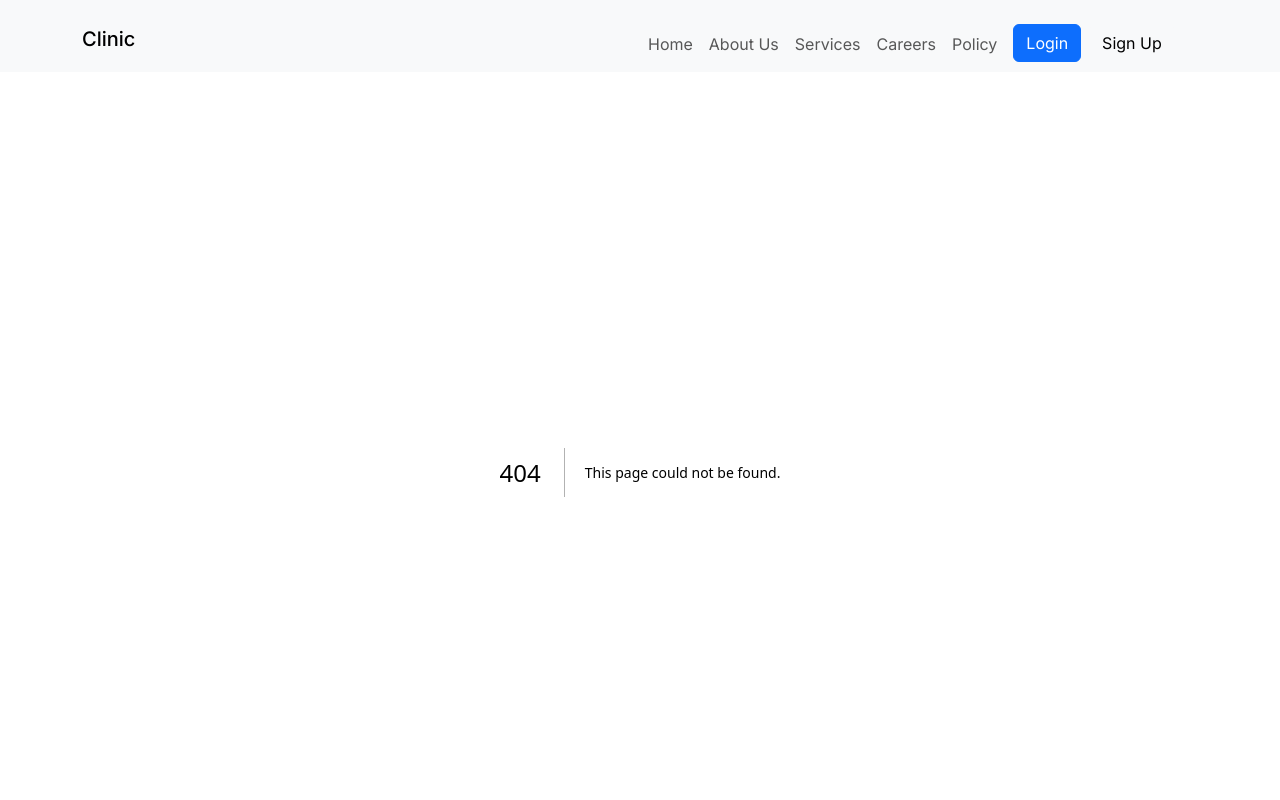
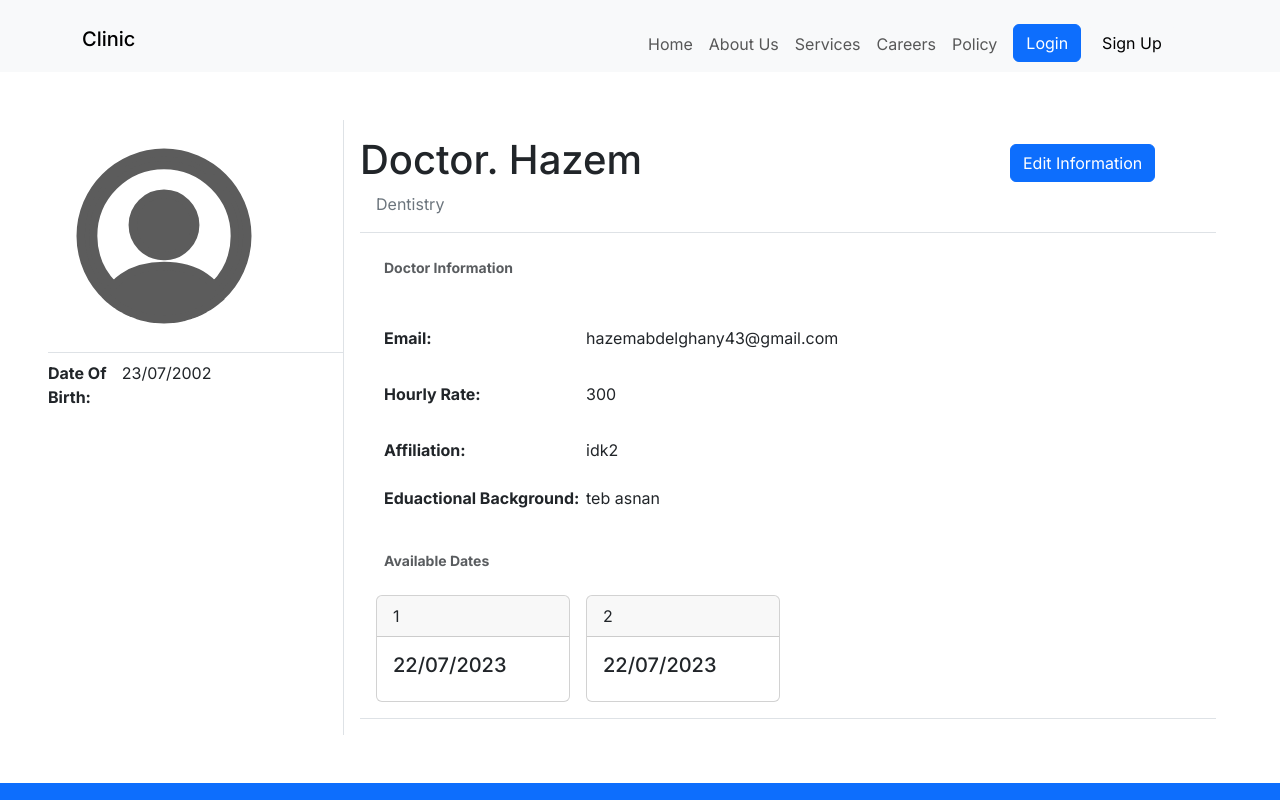
Before and after one commit to yassinfayed/ay-haga-Clinic, a Next.js app in the folder frontend/: page /doctor/1 in a window 1280 px wide. Before the commit this address had no page. Shown: the top 800 px of the page. Built offline with nearby package versions, Linux system fonts and the light colour scheme.

Commit message:
added dr profile page with edit

```diff
--- /dev/null
+++ b/frontend/src/app/doctor/[id]/page.js
@@ -0,0 +1,189 @@
+"use client";
+import Image from "next/image";
+import { useState } from "react";
+import { Card } from "../../../../components/Card";
+import { Button } from "../../../../components/Button";
+
+export default function DoctorProfile({ params }) {
+  const [edit, setedit] = useState(false);
+  const [newEmail, setNewEmail] = useState("");
+  const [newHourlyRate, setNewHourlyRate] = useState("");
+  const [newAffiliation, setNewAffiliation] = useState("");
+  const [doctor, setDoctor] = useState({
+    Name: "Doctor. Hazem",
+    speciality: "Dentistry",
+    HourlyRate: 300,
+    affiliation: "idk2",
+    eduactionalBackground: "teb asnan",
+    DateOfbirth: "23/07/2002",
+    email: "hazemabdelghany43@gmail.com",
+    availableDates: ["22/07/2023", "22/07/2023"],
+  });
+  const permission = "doctor";
+  const id = params.id;
+
+  function DateCardList() {
+    return (
+      <div className="card-list d-flex">
+        {doctor.availableDates.map((date, index) => (
+          <div className="w-25 p-2" key={index}>
+            <Card
+              title={date}
+              subtitle=""
+              text=""
+              //   buttonText="reserve" // reserve if on the client side
+              onClick={() => alert("Card Clicked")} // onClick handler for the card
+              onClickButton={() => alert("Button Clicked")} // onClick handler for the button
+              headerText={index + 1} // Card header text
+            />
+          </div>
+        ))}
+      </div>
+    );
+  }
+
+  const handleEmailChange = (e) => {
+    setNewEmail(e.target.value);
+  };
+
+  const handleHourlyRateChange = (e) => {
+    setNewHourlyRate(e.target.value);
+  };
+
+  const handleAffiliationChange = (e) => {
+    setNewAffiliation(e.target.value);
+  };
+
+  const handleSubmit = () => {
+    // Create a copy of the current doctor object
+    let updatedDoctor = { ...doctor };
+
+    // Check each condition and update the copy if necessary
+    if (newEmail) {
+      updatedDoctor.email = newEmail;
+    }
+
+    if (newHourlyRate) {
+      updatedDoctor.HourlyRate = newHourlyRate;
+    }
+
+    if (newAffiliation) {
+      updatedDoctor.affiliation = newAffiliation;
+    }
+
+    // Update the doctor object with the accumulated changes
+    setDoctor(updatedDoctor);
+    // Clear input fields
+    setNewEmail("");
+    setNewHourlyRate("");
+    setNewAffiliation("");
+  };
+
+  return (
+    <div className=" p-5 d-flex">
+      <div className=" w-25 border-end">
+        <div className="p-3 border-bottom">
+          <div>
+            <Image src="/profile.svg" height={200} width={200} />
+          </div>
+        </div>
+
+        <div className="py-2 d-flex">
+          <span className="fw-bold w-25">Date Of Birth: </span>
+          <span>{doctor.DateOfbirth}</span>
+        </div>
+      </div>
+      <div className="p-3 w-75">
+        <div className="border-bottom d-flex">
+          <div className="w-75">
+            <h1>{doctor.Name}</h1>
+            <p className="px-3 text-secondary">{doctor.speciality}</p>
+          </div>
+          <div className="w-25">
+            {permission == "doctor" && (
+              <Button
+                text="Edit Information"
+                variant="small"
+                onClick={() => {
+                  setedit(true);
+                }}
+              ></Button>
+            )}
+          </div>
+        </div>
+        <div className="p-2 border-bottom">
+          <div className="text-body-secondary fw-bold small p-3 ">
+            Doctor Information
+          </div>
+          <div className="p-3">
+            <div className="py-3 d-flex">
+              <span className="fw-bold w-25">Email: </span>
+              <span className="w-50">{doctor.email}</span>
+              <span className="w-25">
+                {!edit || (
+                  <input
+                    type="email"
+                    className="form-control"
+                    placeholder="New Email"
+                    value={newEmail}
+                    onChange={handleEmailChange}
+                  />
+                )}
+              </span>
+            </div>
+            <div className="py-3 d-flex">
+              <span className="fw-bold w-25">Hourly Rate: </span>
+              <span className="w-50">{doctor.HourlyRate}</span>
+              <span className="w-25">
+                {!edit || (
+                  <input
+                    type="email"
+                    className="form-control"
+                    placeholder="New Hourly Rate"
+                    value={newHourlyRate}
+                    onChange={handleHourlyRateChange}
+                  />
+                )}
+              </span>
+            </div>
+            <div className="py-3 d-flex">
+              <span className="fw-bold w-25">Affiliation: </span>
+              <span className="w-50">{doctor.affiliation}</span>
+              <span className="w-25">
+                {!edit || (
+                  <input
+                    type="email"
+                    className="form-control"
+                    placeholder="New Affiliation"
+                    value={newAffiliation}
+                    onChange={handleAffiliationChange}
+                  />
+                )}
+              </span>
+            </div>
+            <div className="py-2 d-flex">
+              <span className="fw-bold w-25">Eduactional Background: </span>
+              <span>{doctor.eduactionalBackground}</span>
+            </div>
+          </div>
+          <div>
+            <div className="text-body-secondary fw-bold small p-3 ">
+              Available Dates
+            </div>
+            <DateCardList />
+          </div>
+        </div>
+        {!edit || (
+          <Button
+            text="Submit"
+            variant="small"
+            onClick={() => {
+              handleSubmit();
+              setedit(false);
+            }}
+          ></Button>
+        )}
+      </div>
+    </div>
+  );
+}
```
Also changed, not shown: frontend/public/profile.svg (added).
